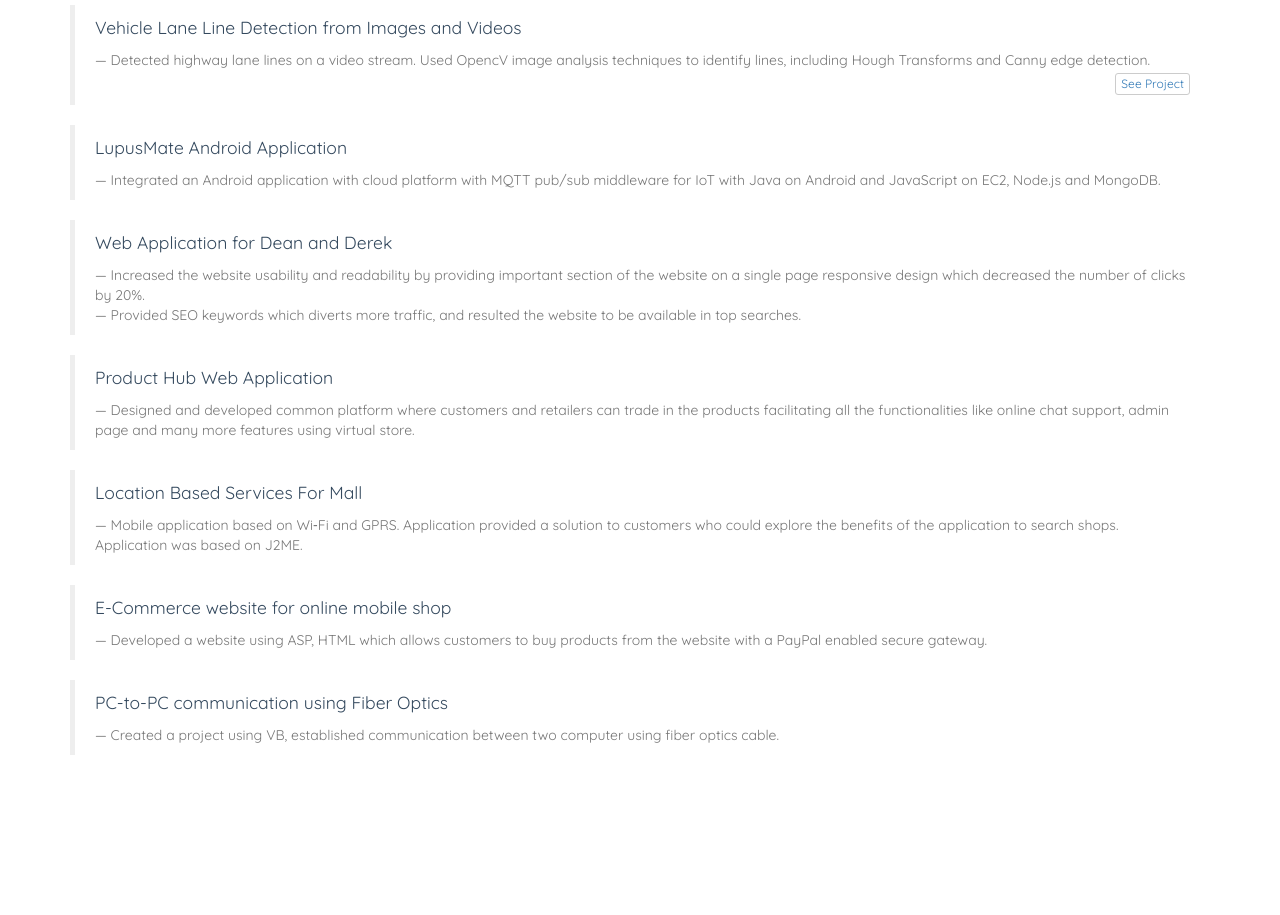
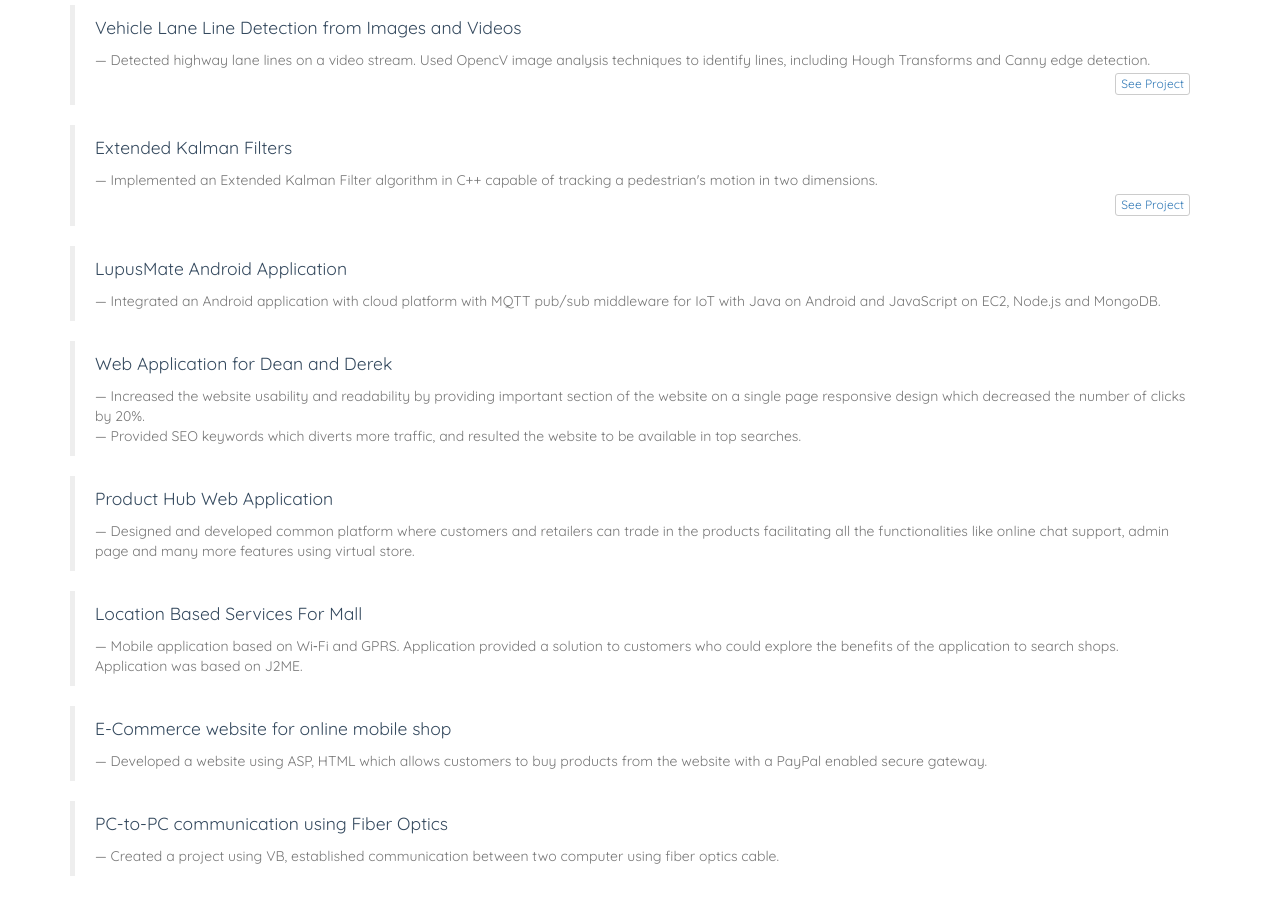
Before and after one commit to krunalpc/krunalpc.github.io, a plain HTML site: page index.html in a window 1280 px wide. Shown: the part 1680-2595 px from the top of the page. Drawn offline with nearby package versions, Linux system fonts and the light colour scheme.

Commit message:
Add files via upload

```diff
--- a/index.html
+++ b/index.html
@@ -134,6 +134,12 @@
             	<p>Vehicle Lane Line Detection from Images and Videos</p>
             	<footer>Detected highway lane lines on a video stream. Used OpencV image analysis techniques to identify lines, including Hough Transforms and Canny edge detection.</footer>
                 <p class="text-right"><button type="button" class="btn btn-default btn-xs"><a href="https://github.com/krunalpc/Self-Driving_Car_Engineer/tree/master/Finding%20Lane%20Lines%20on%20the%20Road">See Project</a></button></p>
+ 			</blockquote>
+
+            <blockquote class='text-left'>
+            	<p>Extended Kalman Filters</p>
+            	<footer>Implemented an Extended Kalman Filter algorithm in C++ capable of tracking a pedestrian's motion in two dimensions.</footer>
+                <p class="text-right"><button type="button" class="btn btn-default btn-xs"><a href="https://github.com/krunalpc/Self-Driving_Car_Engineer/tree/master/Extended%20Kalman%20Filters">See Project</a></button></p>
  			</blockquote>
 
           <blockquote class='text-left'>
```
